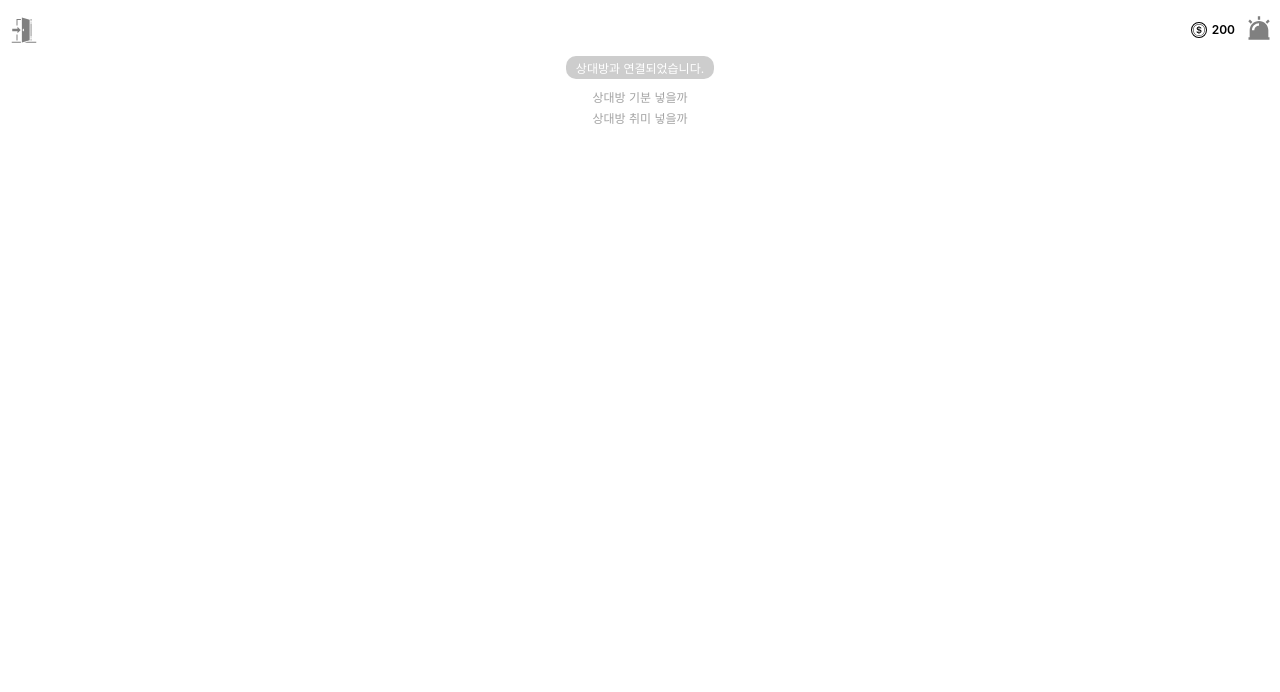
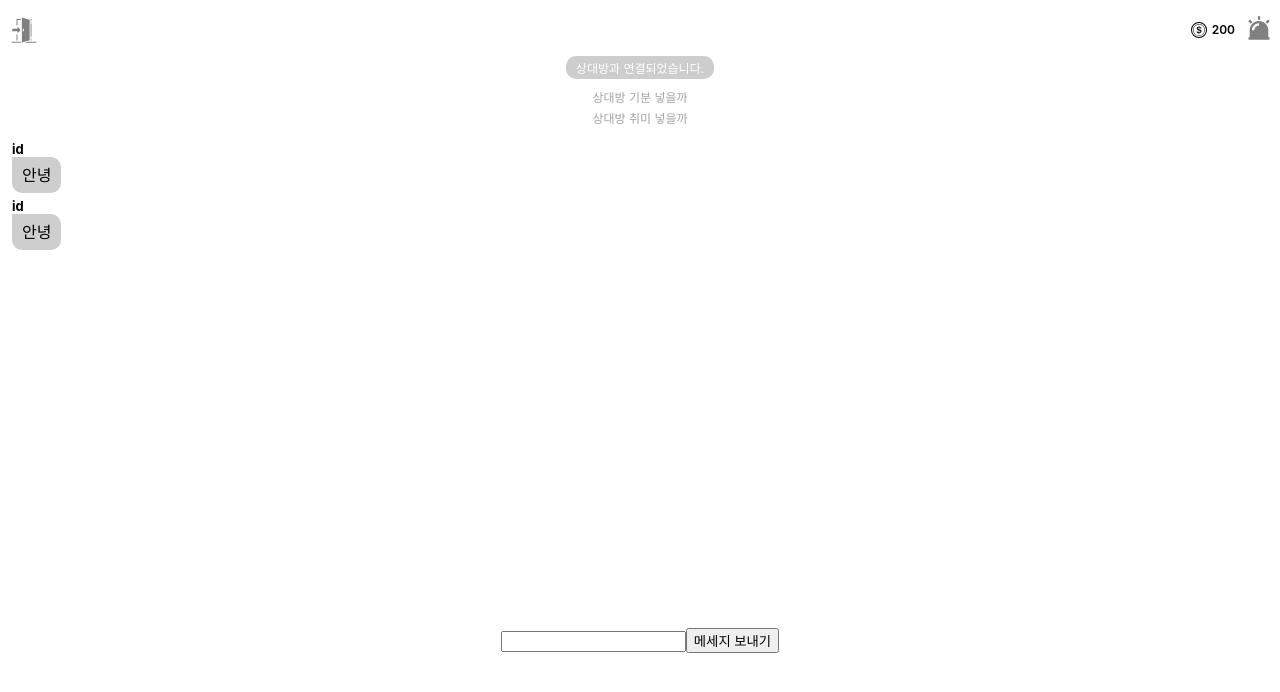
Before and after one commit to pigpgw/OHNEUL-front, a React (Create React App) app: page /chat in a window 1280 px wide. Shown: the top 692 px of the page. Built offline with nearby package versions, Linux system fonts and the light colour scheme; no server answers.

Commit message:
✅ ChatMessages 컴포넌트 추가

```diff
--- a/src/Components/Chat/ChatMessages.tsx
+++ b/src/Components/Chat/ChatMessages.tsx
@@ -1,14 +1,83 @@
-import React from 'react';
+import React, { ReactElement, useEffect } from 'react';
 import styled from 'styled-components';
 
-function ChatMessages() {
-  return <ChatMessagesContainer>container</ChatMessagesContainer>;
+interface Message {
+  msg: string;
+  type: string;
+  id: string;
 }
+
+interface MessageListProps {
+  messageList: Message[];
+}
+
+function ChatMessages({ messageList }: MessageListProps): JSX.Element {
+  return (
+    <ChatMessagesContainer>
+      <ChatMessagesWrapper>
+        {messageList.map((v, i) => (
+          <ChatMessageItemBox key={`${i}_li`} className={v.type}>
+            <ChatMessageUserInfo className="userId">{v.id}</ChatMessageUserInfo>
+            <ChatMessageContent className={v.type}>{v.msg}</ChatMessageContent>
+          </ChatMessageItemBox>
+        ))}
+      </ChatMessagesWrapper>
+    </ChatMessagesContainer>
+  );
+}
+
+export default ChatMessages;
 
 const ChatMessagesContainer = styled.div`
   width: 100%;
   height: 80%;
-  background-color: lightgray;
+  min-height: 500px;
 `;
 
-export default ChatMessages;
+const ChatMessagesWrapper = styled.ul`
+  list-style: none;
+  padding: 10px;
+  margin: 0;
+  border-radius: 10px;
+  overflow: hidden;
+
+  display: flex;
+  flex-direction: column;
+`;
+
+const ChatMessageItemBox = styled.li`
+  border-radius: 10px;
+  display: inline-block;
+  padding: 2px;
+  &.me {
+    text-align: right;
+  }
+  &.other {
+    text-align: left;
+  }
+`;
+
+const ChatMessageUserInfo = styled.div`
+  margin-top: 1px;
+  font-size: 13px;
+  font-weight: bold;
+`;
+const ChatMessageContent = styled.div`
+  display: inline-block;
+  &.me {
+    color: white;
+    padding: 7px 10px 7px 10px;
+    background: #0075ff;
+    border-top-left-radius: 10px;
+    border-bottom-left-radius: 10px;
+    border-bottom-right-radius: 10px;
+  }
+  &.other {
+    padding: 5px 10px 7px 10px;
+    text-align: left;
+    background: #cecece;
+    border-top-right-radius: 10px;
+    border-bottom-left-radius: 10px;
+    border-bottom-right-radius: 10px;
+  }
+`;
--- a/src/pages/Chat.tsx
+++ b/src/pages/Chat.tsx
@@ -2,6 +2,7 @@
 import React, { useEffect, useState } from 'react';
 import ChatHeader from 'Components/Chat/ChatHeader';
 import ChatInfo from 'Components/Chat/ChatInfo';
+import ChatMessages from 'Components/Chat/ChatMessages';
 
 interface Message {
   msg: string;
@@ -10,7 +11,7 @@ interface Message {
 }
 
 function Chat({ socket }: any): JSX.Element {
-  const [messageList, setMessageList] = useState<Message[]>();
+  const [messageList, setMessageList] = useState<Message[]>([]);
   const [msg, setMsg] = useState<string>('');
 
   const clickCashIcon = () => console.log('캐쉬 아이콘을 클릭하였습니다');
@@ -24,10 +25,36 @@ function Chat({ socket }: any): JSX.Element {
   };
 
   useEffect(() => {
-    return () => {
-      if (socket) return;
-    };
+    if (!socket) return;
+  }, [socket]);
+
+  const msgChangeHandler = (e: React.ChangeEvent<HTMLInputElement>): void => {
+    setMsg(e.target.value);
+  };
+
+  useEffect(() => {
+    setMessageList((prev) => [
+      ...prev,
+      {
+        msg: '안녕',
+        type: 'other',
+        id: 'id',
+      },
+    ]);
   }, []);
+
+  const msgSubmitHandler = (e: React.ChangeEvent<HTMLFormElement>): void => {
+    e.preventDefault();
+    setMessageList((prev) => [
+      ...prev,
+      {
+        msg,
+        type: 'me',
+        id: 'id',
+      },
+    ]);
+    setMsg('');
+  };
 
   return (
     <>
@@ -37,7 +64,11 @@ function Chat({ socket }: any): JSX.Element {
         reportIconClick={clickReport}
       ></ChatHeader>
       <ChatInfo />
-
+      <ChatMessages messageList={messageList} />
+      <form onSubmit={msgSubmitHandler}>
+        <input value={msg} onChange={msgChangeHandler} type="text" />
+        <button>메세지 보내기</button>
+      </form>
     </>
   );
 }
```
